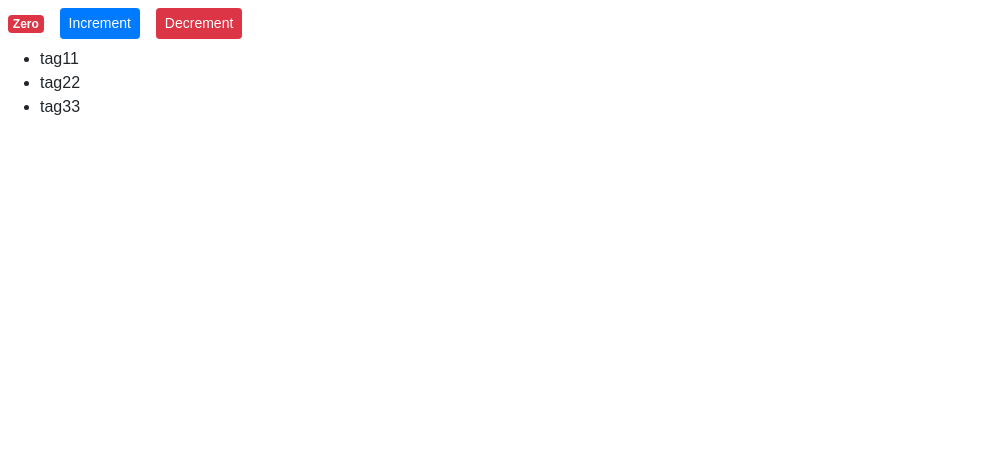
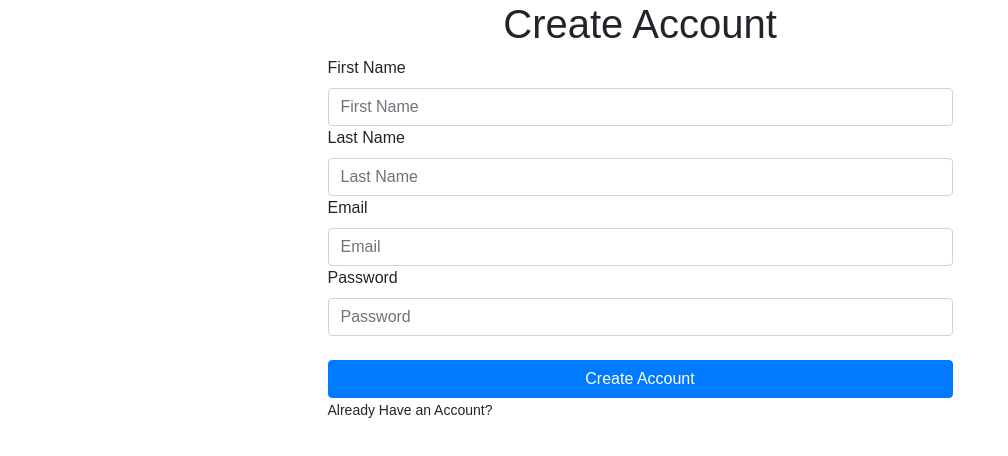
Before and after one commit to Sharifulz/ReactMaterialDesign, a React (Create React App) app: page / in a window 1280 px wide. Shown: the top 456 px of the page, without its empty margins (0-1008 px from the left). Built offline with nearby package versions, Linux system fonts and the light colour scheme.

Commit message:
Form submit added in registration.jsx

```diff
--- a/src/App.js
+++ b/src/App.js
@@ -1,17 +1,15 @@
-import React from 'react';
-import {Grid} from '@material-ui/core'
-import Counter from './Component/counter'
-import 'bootstrap/dist/css/bootstrap.css'
+import React, {Component} from 'react';
+import Registration from './Component/registration/registration'
 
 
-const App = ()=>{
-  return(
-    <Grid container direction='column'>
-      <Grid item xs={12} sm={12}>
-        <Counter/>
-      </Grid>
-    </Grid>
-  );
-};
+class App extends Component {
+  render() {
+    return (
+      <div>
+        <Registration></Registration>
+      </div>
+    );
+  }
+}
 
 export default App;
--- /dev/null
+++ b/src/Component/registration/registration.jsx
@@ -0,0 +1,170 @@
+import React, {Component} from 'react';
+import 'bootstrap/dist/css/bootstrap.css'
+
+
+const emailRegex = RegExp(
+  /^[a-zA-Z0-9.!#$%&’*+/=?^_`{|}~-]+@[a-zA-Z0-9-]+(?:\.[a-zA-Z0-9-]+)*$/
+);
+
+const formValid = ({ formErrors, ...rest }) => {
+  let valid = true;
+
+  // validate form errors being empty
+  Object.values(formErrors).forEach(val => {
+    val.length > 0 && (valid = false);
+  });
+
+  // validate the form was filled out
+  Object.values(rest).forEach(val => {
+    val === null && (valid = false);
+  });
+
+  return valid;
+};
+
+class Registration extends Component {
+  constructor(props) {
+    super(props);
+
+    this.state = {
+      firstName: null,
+      lastName: null,
+      email: null,
+      password: null,
+      formErrors: {
+        firstName: "",
+        lastName: "",
+        email: "",
+        password: ""
+      }
+    };
+  }
+
+  handleSubmit = e => {
+    e.preventDefault();
+
+    if (formValid(this.state)) {
+      console.log(`
+        --SUBMITTING--
+        First Name: ${this.state.firstName}
+        Last Name: ${this.state.lastName}
+        Email: ${this.state.email}
+        Password: ${this.state.password}
+      `);
+    } else {
+      console.error("FORM INVALID - DISPLAY ERROR MESSAGE");
+    }
+  };
+
+  handleChange = e => {
+    e.preventDefault();
+    const { name, value } = e.target;
+    let formErrors = { ...this.state.formErrors };
+
+    switch (name) {
+      case "firstName":
+        formErrors.firstName =
+          value.length < 3 ? "minimum 3 characaters required" : "";
+        break;
+      case "lastName":
+        formErrors.lastName =
+          value.length < 3 ? "minimum 3 characaters required" : "";
+        break;
+      case "email":
+        formErrors.email = emailRegex.test(value)
+          ? ""
+          : "invalid email address";
+        break;
+      case "password":
+        formErrors.password =
+          value.length < 6 ? "minimum 6 characaters required" : "";
+        break;
+      default:
+        break;
+    }
+
+    this.setState({ formErrors, [name]: value }, () => console.log(this.state));
+  };
+
+  render() {
+    const { formErrors } = this.state;
+
+    return (
+      <div className="wrapper">
+        <div className="form-wrapper">
+          <h1 style={{textAlign:"center"}}>Create Account</h1>
+          <div className="row">
+              <div className="col-md-3"></div>
+              <div className="col-md-6">
+              <form onSubmit={this.handleSubmit} noValidate>
+            <div className="firstName">
+              <label htmlFor="firstName">First Name</label>
+              <input
+                className={formErrors.firstName.length > 0 ? "error" : "form-control"}
+                placeholder="First Name"
+                type="text"
+                name="firstName"
+                noValidate
+                onChange={this.handleChange}
+              />
+              {formErrors.firstName.length > 0 && (
+                <span className="errorMessage">{formErrors.firstName}</span>
+              )}
+            </div>
+            <div className="lastName">
+              <label htmlFor="lastName">Last Name</label>
+              <input
+                className={formErrors.lastName.length > 0 ? "error" : "form-control"}
+                placeholder="Last Name"
+                type="text"
+                name="lastName"
+                noValidate
+                onChange={this.handleChange}
+              />
+              {formErrors.lastName.length > 0 && (
+                <span className="errorMessage">{formErrors.lastName}</span>
+              )}
+            </div>
+            <div className="email">
+              <label htmlFor="email">Email</label>
+              <input
+                className={formErrors.email.length > 0 ? "error" : "form-control"}
+                placeholder="Email"
+                type="email"
+                name="email"
+                noValidate
+                onChange={this.handleChange}
+              />
+              {formErrors.email.length > 0 && (
+                <span className="errorMessage">{formErrors.email}</span>
+              )}
+            </div>
+            <div className="password">
+              <label htmlFor="password">Password</label>
+              <input
+                className={formErrors.password.length > 0 ? "error" : "form-control"}
+                placeholder="Password"
+                type="password"
+                name="password"
+                noValidate
+                onChange={this.handleChange}
+              />
+              {formErrors.password.length > 0 && (
+                <span className="errorMessage">{formErrors.password}</span>
+              )}
+            </div>
+            <div className="createAccount">
+              <button type="submit" className="btn btn-primary btn-block mt-4">Create Account</button>
+              <small>Already Have an Account?</small>
+            </div>
+          </form>
+              </div>
+              <div className="col-md-3"></div>
+          </div>
+        </div>
+      </div>
+    );
+  }
+}
+
+export default Registration;
```
Also changed, not shown: src/Component/paper.jsx (added, +13 -0 lines).
